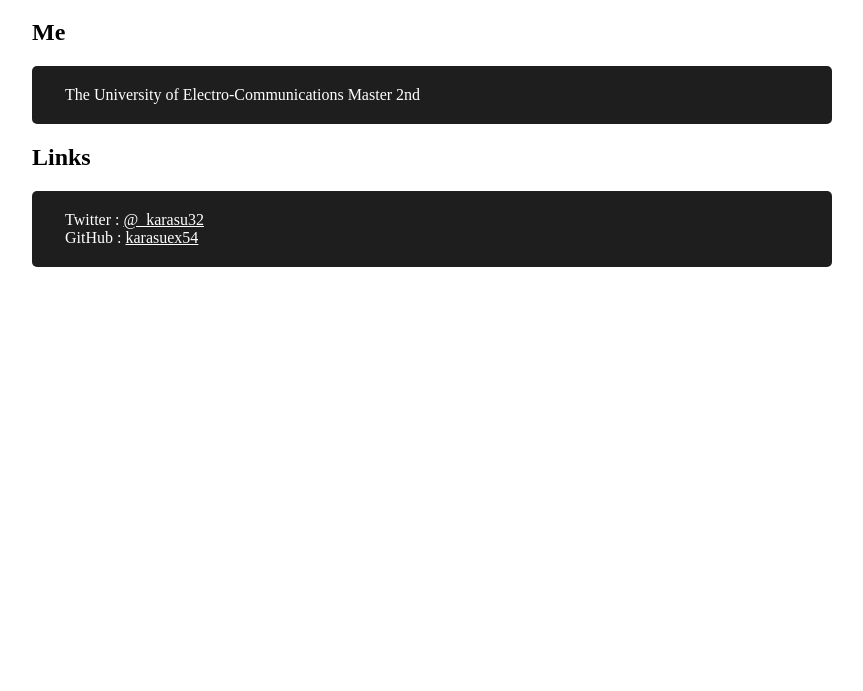
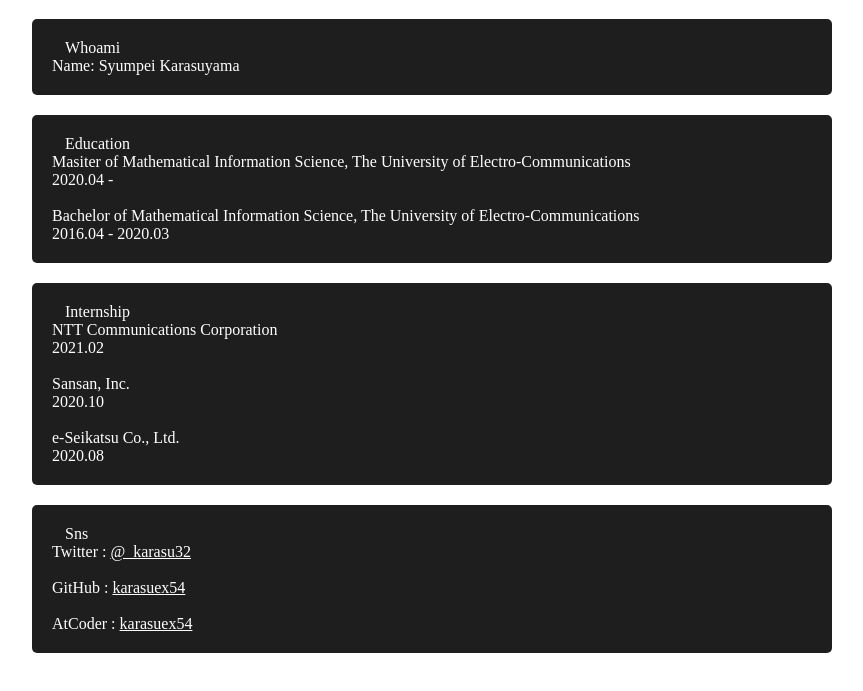
Before and after one commit to karasuex54/karasuuuuuuuuu_com, a plain HTML site: page index.html in a window 1280 px wide. Shown: the part 61-752 px from the top of the page, without its empty margins (208-1071 px from the left). Drawn offline with Linux system fonts and the light colour scheme.

Commit message:
fix carsol and add whoami and internship

```diff
--- a/css/index.scss
+++ b/css/index.scss
@@ -16,11 +16,9 @@ body {
   background-color: $console-back;
   border-radius: 5px;
   .carsol {
-    display: inline-block;
     vertical-align: top;
   }
   .text {
-    display: inline-block;
     vertical-align: top;
     p {
       margin: auto;
--- a/index.html
+++ b/index.html
@@ -4,27 +4,49 @@
   <meta charset="UTF-8">
   <meta http-equiv="X-UA-Compatible" content="IE=edge">
   <meta name="viewport" content="width=device-width, initial-scale=1.0">
-  <title>Document</title>
+  <title>karasuuuuuuuuu.com</title>
   <link rel="stylesheet" href="css/index.css">
   <script type="text/javascript" src="js/index.js"></script>
 </head>
 
 <body>
   <h1>karasuuuuuuuuu</h1>
-  <h2>Me</h2>
+
   <div class="console">
-    <div class="carsol"> > </div>
+    <div><spam class="carsol"> > </spam> Whoami </div>
     <div class="text">
-      <p>The University of Electro-Communications Master 2nd</p>
+      <p>Name: Syumpei Karasuyama</p>
     </div>
   </div>
 
-  <h2>Links</h2>
   <div class="console">
-    <div class="carsol"> > </div>
+    <div><spam class="carsol"> > </spam> Education </div>
+    <div class="text">
+      <p>Masiter of Mathematical Information Science, The University of Electro-Communications<br>2020.04 - </p>
+      <br>
+      <p>Bachelor of Mathematical Information Science, The University of Electro-Communications<br>2016.04 - 2020.03</p>
+    </div>
+  </div>
+
+  <div class="console">
+    <div><spam class="carsol"> > </spam> Internship </div>
+    <div class="text">
+      <p>NTT Communications Corporation<br>2021.02</p>
+      <br>
+      <p>Sansan, Inc.<br>2020.10</p>
+      <br>
+      <p>e-Seikatsu Co., Ltd.<br>2020.08</p>
+    </div>
+  </div>
+
+  <div class="console">
+    <div><spam class="carsol"> > </spam> Sns </div>
     <div class="text">
       <p>Twitter : <a href="https://twitter.com/_karasu32">@_karasu32</a></p>
+      <br>
       <p>GitHub : <a href="https://github.com/karasuex54">karasuex54</a></p>
+      <br>
+      <p>AtCoder : <a href="https://atcoder.jp/users/karasuex54">karasuex54</a></p>
     </div>
   </div>
 </body>
```
Also changed, not shown: css/index.css, free.jpg (deleted), 1 other file.
